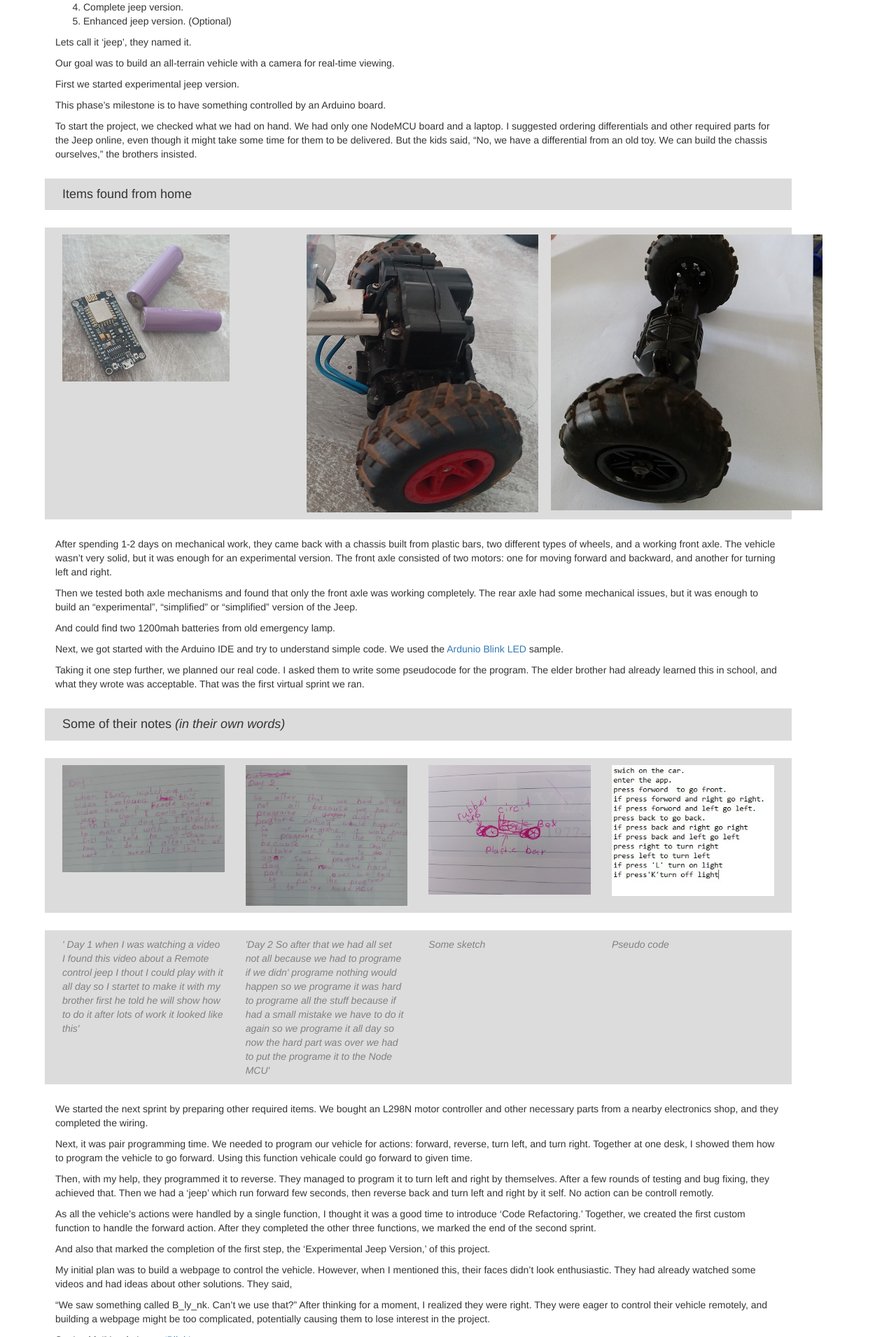
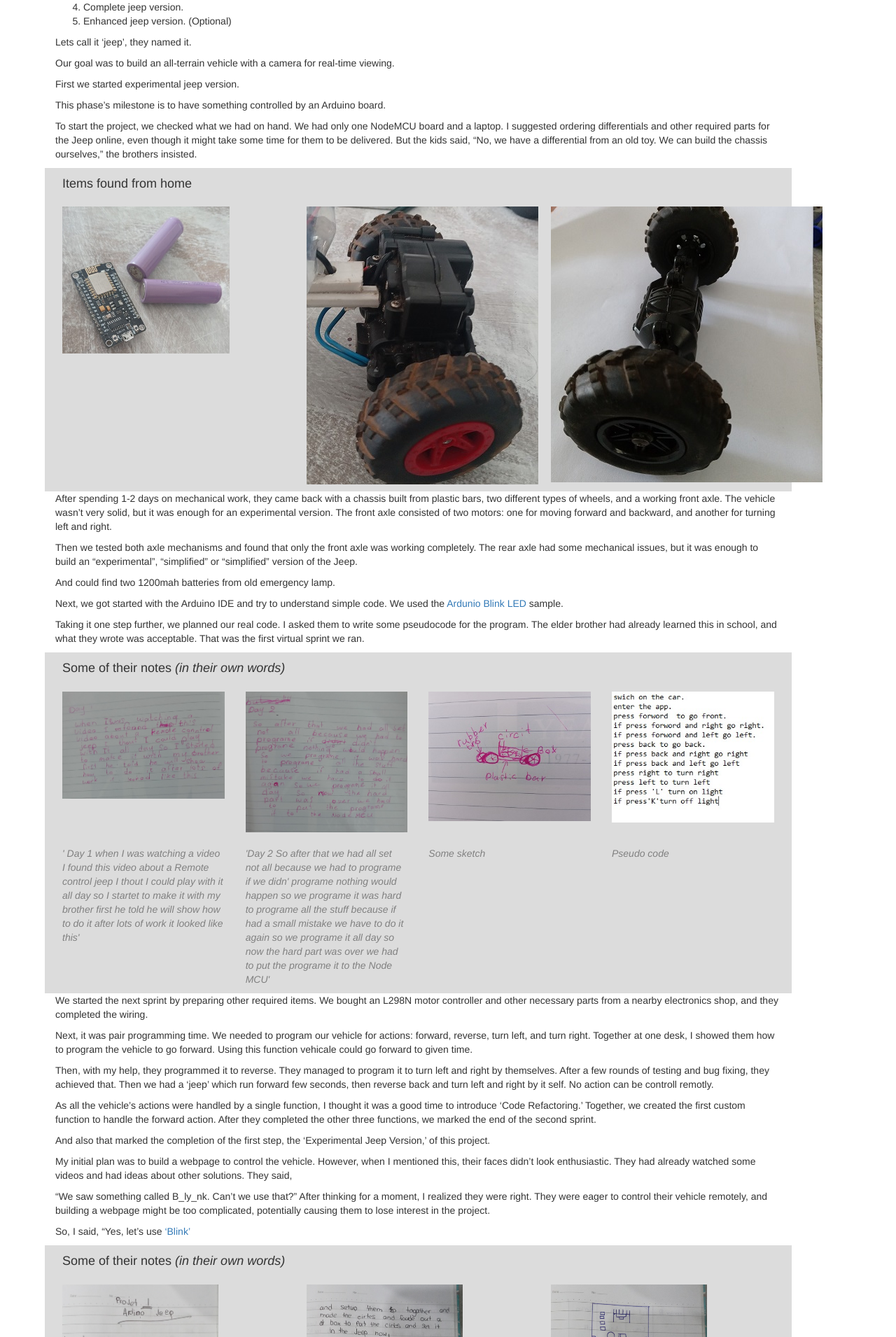
Before and after one commit to sankalpaa/ConceptWelder, a Jekyll site: the page built from _posts/2024-05-24-pair-programming-with-kids.md, in a window 1280 px wide. Shown: the part 1283-3193 px from the top of the page at 70% size. Built offline with Jekyll 4.4.1, drawn with Linux system fonts in a browser that asks for light colours; our own code applies the rules of GitHub Pages for plain Markdown files.

Commit message:
Update default.html

```diff
--- a/_layouts/default.html
+++ b/_layouts/default.html
@@ -71,6 +71,9 @@
       .body-image-row {
         background-color: gainsboro;
         padding: 10px;
+      }
+
+      .body-image-wrapper {
         margin-top: 25px;
         margin-bottom: 25px;
       }
```
